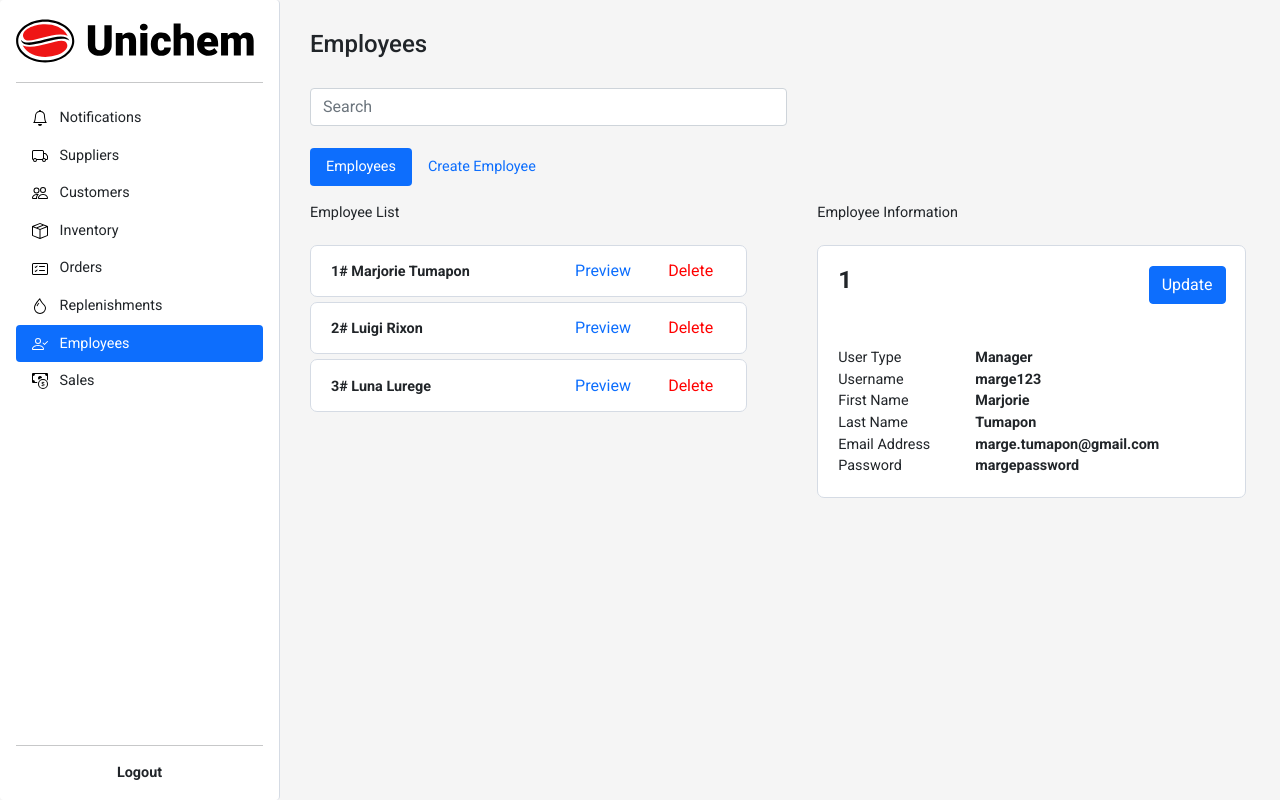
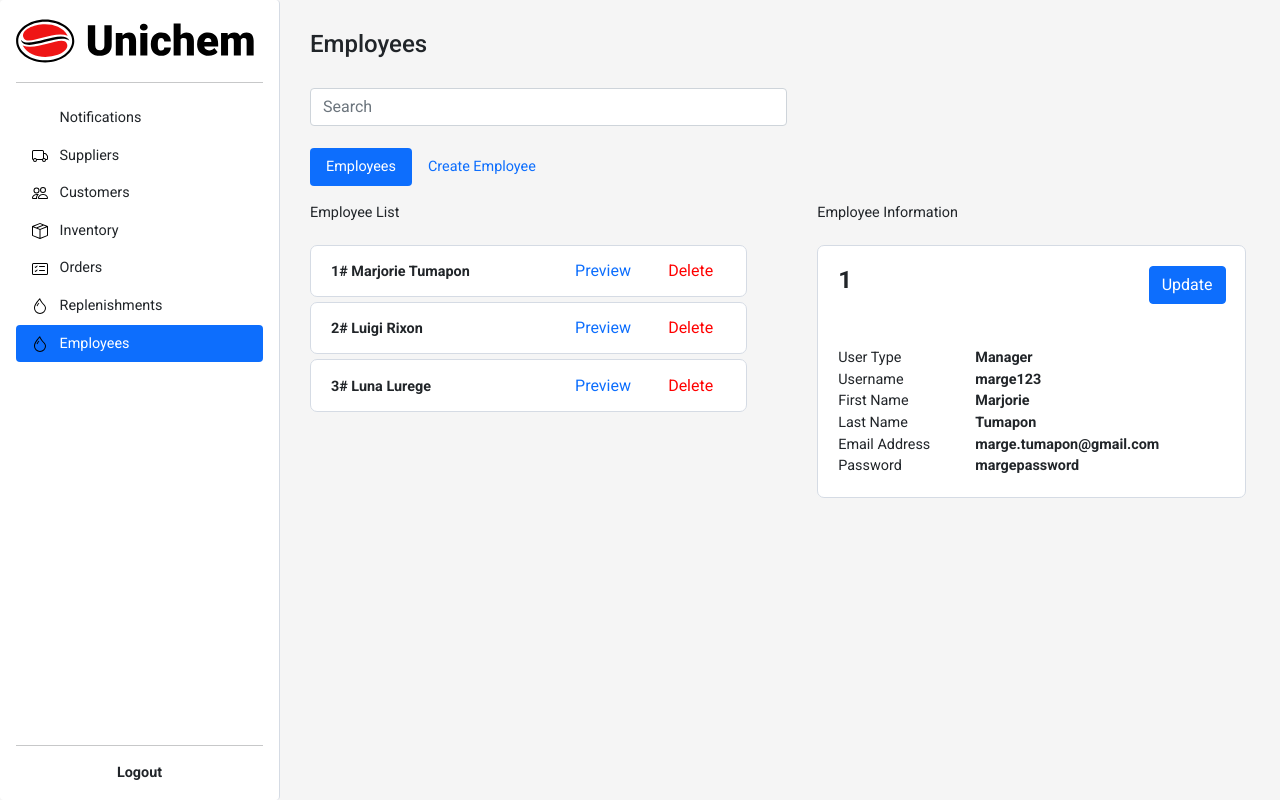
Before and after one commit to Barr1ga/Unichem-Inventory-Management, a PHP site: page /sections/employees.php in a window 1280 px wide. Run offline with PHP 8.4, Linux system fonts and the light colour scheme; a user stored in the database is signed in; data comes from the database, SQL or seed files in the repository; some libraries are stand-ins or nearby versions.

Commit message:
Update employees.php

```diff
--- a/2104/sections/employees.php
+++ b/2104/sections/employees.php
@@ -1,4 +1,5 @@
 <?php
+session_start();
 include('../style/import.php');
 include('../crud/employee/check-default.php');
 
@@ -13,7 +14,6 @@ include('../crud/employee/check-default.php');
     <title>Unichem</title>
 </head>
 <!-- bayor -->
-
 <body>
     <main>
         <div class="d-flex flex-column flex-shrink-0 p-3 bg-light nav-container shadow-md bg-body rounded" style="width: 280px;">
@@ -29,7 +29,7 @@ include('../crud/employee/check-default.php');
                 <li class="nav-item">
                     <a href="notifications.php" class="nav-link link-dark " aria-current="page">
                         <svg class="bi me-2" width="16" height="16">
-                            <use xlink:href="#notif" />
+                            <use xlink:href="#report" />
                         </svg>
                         Notifications
                     </a>
@@ -77,17 +77,9 @@ include('../crud/employee/check-default.php');
                 <li>
                     <a href="employees.php" class="nav-link link-dark active">
                         <svg class="bi me-2" width="16" height="16">
-                            <use class="active-color" xlink:href="#employee" />
+                            <use xlink:href="#rep" />
                         </svg>
                         Employees
-                    </a>
-                </li>
-                <li>
-                    <a href="sales.php" class="nav-link link-dark">
-                        <svg class="bi me-2" width="16" height="16">
-                            <use xlink:href="#sales" />
-                        </svg>
-                        Sales
                     </a>
                 </li>
             </ul>
@@ -96,7 +88,7 @@ include('../crud/employee/check-default.php');
             <div class="container">
                 <div class="row align-items-end">
                     <div class="col d-flex justify-content-center">
-                        <a href="#" class="d-flex align-items-center link-dark text-decoration-none">
+                        <a href="login.php" class="d-flex align-items-center link-dark text-decoration-none">
                             <strong>Logout</strong>
                         </a>
                     </div>
@@ -129,9 +121,15 @@ include('../crud/employee/check-default.php');
                         <button class="nav-link active" id="To-Approve" data-bs-toggle="pill" data-bs-target="#pills-to-approve" type="button" role="tab" aria-controls="pills-to-approve" aria-selected="true">Employees</button>
                     </li>
 
-                <li class="nav-item" role="presentation">
-                    <button class="nav-link" id="To-Confirm" data-bs-toggle="pill" data-bs-target="#pills-to-confirm" type="button" role="tab" aria-controls="pills-to-confirm" aria-selected="false">Create Employee</button>
+                    <?php
+                    if($_SESSION['userType']=='Manager'){
+                        echo "
+
+                    <li class='nav-item' role='presentation'>
+                        <button class='nav-link' id='To-Confirm' data-bs-toggle='pill' data-bs-target='#pills-to-confirm' type='button' role='tab' aria-controls='pills-to-confirm' aria-selected='false'>Create Employee</button>
                     </li>
+                    ";
+                    }?>
 
             </ul>
 
```
Lines whose indentation alone changed are shown as unchanged.
